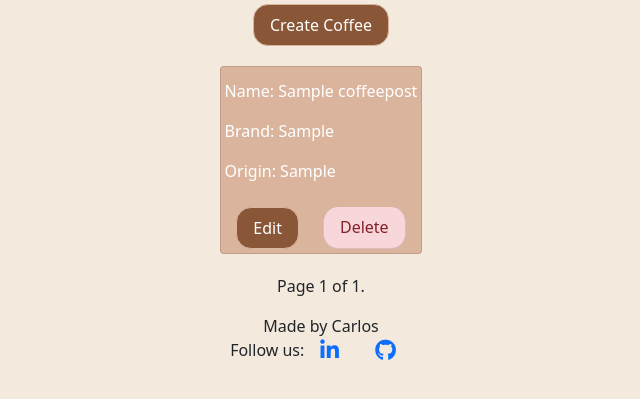
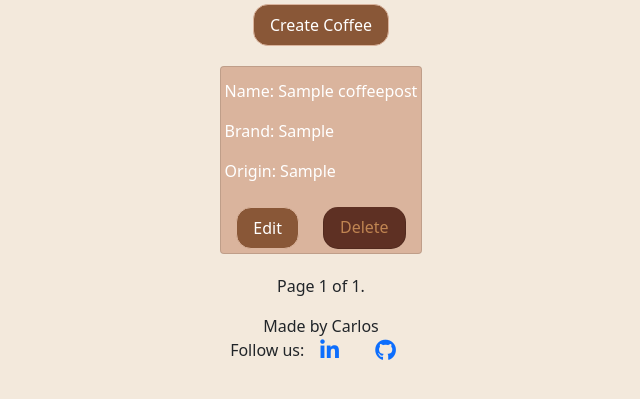
Before and after one commit to cacpaes/fourth-project-ci, a Django app: page /my-area in a window 1280 px wide. Shown: the part 170-569 px from the top of the page, without its empty margins (319-959 px from the left). Run offline with Django 3.2, Linux system fonts and the light colour scheme; a user stored in the database is signed in; tables that the repository leaves empty hold one stand-in row (values such as "Sample post").

Commit message:
Add color to list-group-item-danger

```diff
--- a/static/css/style.css
+++ b/static/css/style.css
@@ -114,6 +114,11 @@ button,a{
   border-color: #DAB49D;
 }
 
+.list-group-item-danger {
+  color: #C08552;
+  background-color: #5E3023;
+}
+
 .link-social{
   cursor: pointer;
 }
```
